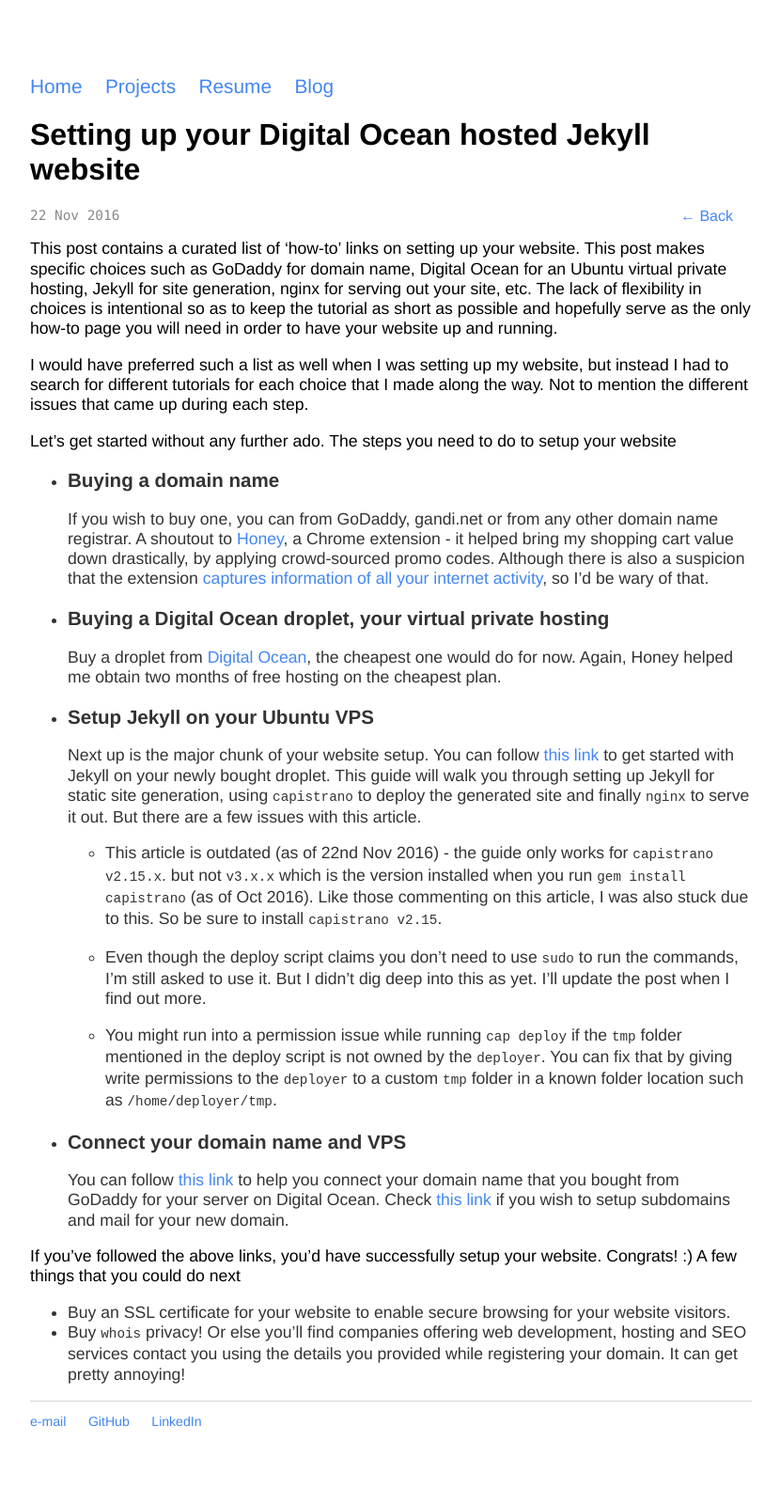
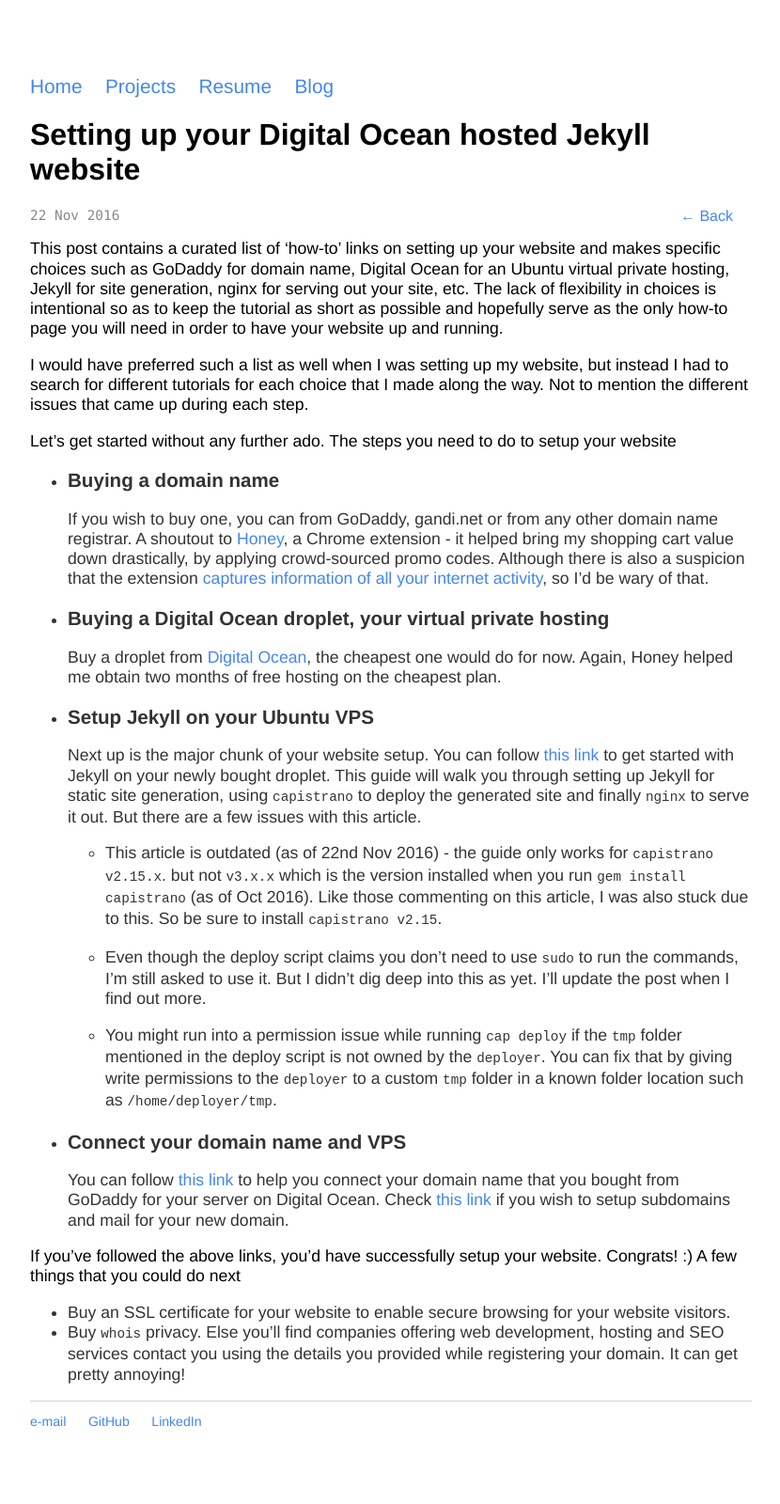
Before and after one commit to RaghavRamesh/RaghavRamesh.github.io, a Jekyll site: the page built from _posts/2016-11-22-setting-up-your-digital-ocean-hosted-jekyll-website.md, in a window 1280 px wide. Shown: the whole page at 94% size, without its empty margins (224-1054 px from the left). Built offline with Jekyll 4.4.1, drawn with Linux system fonts in a browser that asks for light colours; comment, search, counter and statistics services are not loaded.

Commit message:
Fixed grammar in setup website post

```diff
--- a/_posts/2016-11-22-setting-up-your-digital-ocean-hosted-jekyll-website.md
+++ b/_posts/2016-11-22-setting-up-your-digital-ocean-hosted-jekyll-website.md
@@ -4,7 +4,7 @@
 date: 2016-11-22
 ---
 
-This post contains a curated list of 'how-to' links on setting up your website. This post makes specific choices such as GoDaddy for domain name, Digital Ocean for an Ubuntu virtual private hosting, Jekyll for site generation, nginx for serving out your site, etc. The lack of flexibility in choices is intentional so as to keep the tutorial as short as possible and hopefully serve as the only how-to page you will need in order to have your website up and running.
+This post contains a curated list of 'how-to' links on setting up your website and makes specific choices such as GoDaddy for domain name, Digital Ocean for an Ubuntu virtual private hosting, Jekyll for site generation, nginx for serving out your site, etc. The lack of flexibility in choices is intentional so as to keep the tutorial as short as possible and hopefully serve as the only how-to page you will need in order to have your website up and running.
 
 I would have preferred such a list as well when I was setting up my website, but instead I had to search for different tutorials for each choice that I made along the way. Not to mention the different issues that came up during each step.
 
@@ -31,4 +31,4 @@
 If you've followed the above links, you'd have successfully setup your website. Congrats! :) A few things that you could do next
 
 - Buy an SSL certificate for your website to enable secure browsing for your website visitors.
-- Buy `whois` privacy! Or else you'll find companies offering web development, hosting and SEO services contact you using the details you provided while registering your domain. It can get pretty annoying!
+- Buy `whois` privacy. Else you'll find companies offering web development, hosting and SEO services contact you using the details you provided while registering your domain. It can get pretty annoying!
```
